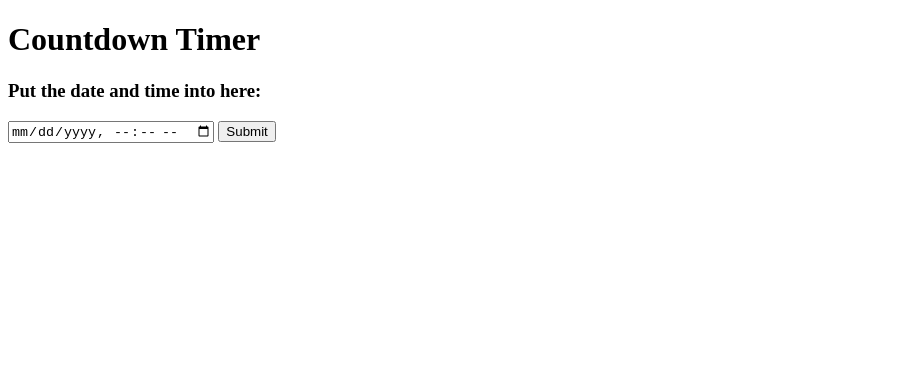
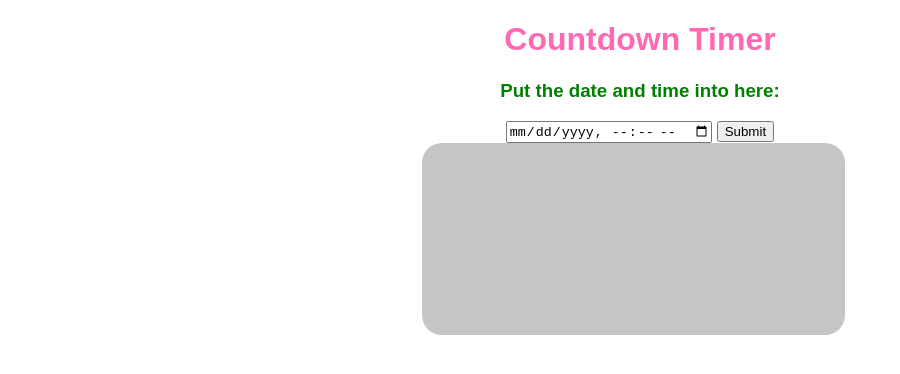
Before and after one commit to angie-cote927/Holiday-Countdown, a plain HTML site: page index.html in a window 1280 px wide. Shown: the whole page, without its empty margins (0-900 px from the left). Drawn offline with Linux system fonts and the light colour scheme.

Commit message:
0.2
Messed up JS, added CSS, changed around a bit of the HTML (only really took away the form and replaced it with a div with the inputs in it).

```diff
--- a/index.html
+++ b/index.html
@@ -10,11 +10,12 @@
     <header>
         <h1>Countdown Timer</h1>
     </header>
-    <form action="#">
+    <div class="form">
         <h3>Put the date and time into here:</h3>
-        <input type="datetime-local" name="date" id="date">
-        <button type="submit" id="submit">Submit</button>
-    </form>
+        <input type="datetime-local" name="date" id="timer1">
+        <button onClick="updateCountdown()">Submit</button>
+    </div>
+    <div class="countdown" id="timer"></div>
     <script src="./script.js"></script>
 </body>
 </html>
--- a/script.js
+++ b/script.js
@@ -1,31 +1,32 @@
-const date = new URLSearchParams(window.location.search);
+function updateCountdown(){
+    const targetDate = new Date(document.getElementById('date'));
+    const play = document.getElementById("timer")
+    play.innerHTML = '';
 
-// Gets the value of a specific parameter
-const dateValue = date.get("date");
-
-const targetDate = dateValue
-
-function updateCountdown(){
-    const now = new Date();
-    const timeDifference = targetDate - now; // Difference IN MILLISECONDS between current and target date
+    const now = new Date()
+    const timeDifference = document.getElementById("timer1") - now; // Difference IN MILLISECONDS between current and target date
     if(timeDifference <= 0){
-        document.getElementBYId("time").innerText = "The time has come!"
+        play.innerText = "The time has come!"
         clearInterval(intervalID); // Stop the timer when the target date is reached
         return;
     }
+    else {
 
     // Calculate days, hours, minutes, seconds
-    const days = Math.floor(timeDifference / (1000 * 60 * 60 * 24))
-    const hours = Math.floor((timeDifference % (1000 * 60 * 60 * 24)) / (1000 * 60 * 60));
-    const minutes = Math.floor((timeDifference % (1000 * 60 * 60)) / (1000 * 60));
-    const seconds = Math.floor((timeDifference % (1000 * 60)) / 1000);
+        const days = Math.floor(timeDifference / (1000 * 60 * 60 * 24))
+        const hours = Math.floor((timeDifference % (1000 * 60 * 60 * 24)) / (1000 * 60 * 60));
+        const minutes = Math.floor((timeDifference % (1000 * 60 * 60)) / (1000 * 60));
+        const seconds = Math.floor((timeDifference % (1000 * 60)) / 1000);
+
+        play.innerHTML += `<p>Days: ${days}, Hours: ${hours}, Minutes: ${minutes}, Seconds: ${seconds}</p>`;
+    }
+    const intervalID = setInterval(updateCountdown, 1000); // Update every second
+    }
 
     // Display the countdown
-    document.getElementById("timer").innerText = `Days: ${days}, Hours: ${hours}, Minutes: ${minutes}, Seconds: ${seconds}`
-}
+
+
 
 //Start the timer
-const intervalID = setInterval(updateCountdown, 1000); // Update every second
 
 // Call the function once you click submit
-getElementById("submit").addEventListener("click", updateCountdown())
--- a/style.css
+++ b/style.css
@@ -0,0 +1,27 @@
+body{
+    text-align: center;
+    margin: auto;
+    padding: 0;
+    font-family: Arial, Helvetica, sans-serif;
+}
+
+header{
+    color: hotpink;
+}
+
+.form{
+    color: green;
+}
+
+.countdown{
+    display: flex;
+    align-items: center;
+    justify-content: center;
+    margin-left: 33%;
+    color: #333;
+    font-size: large;
+    background-color: #c5c5c5;
+    width: 33%;
+    height: 12rem;
+    border-radius: 20px;
+}
```
